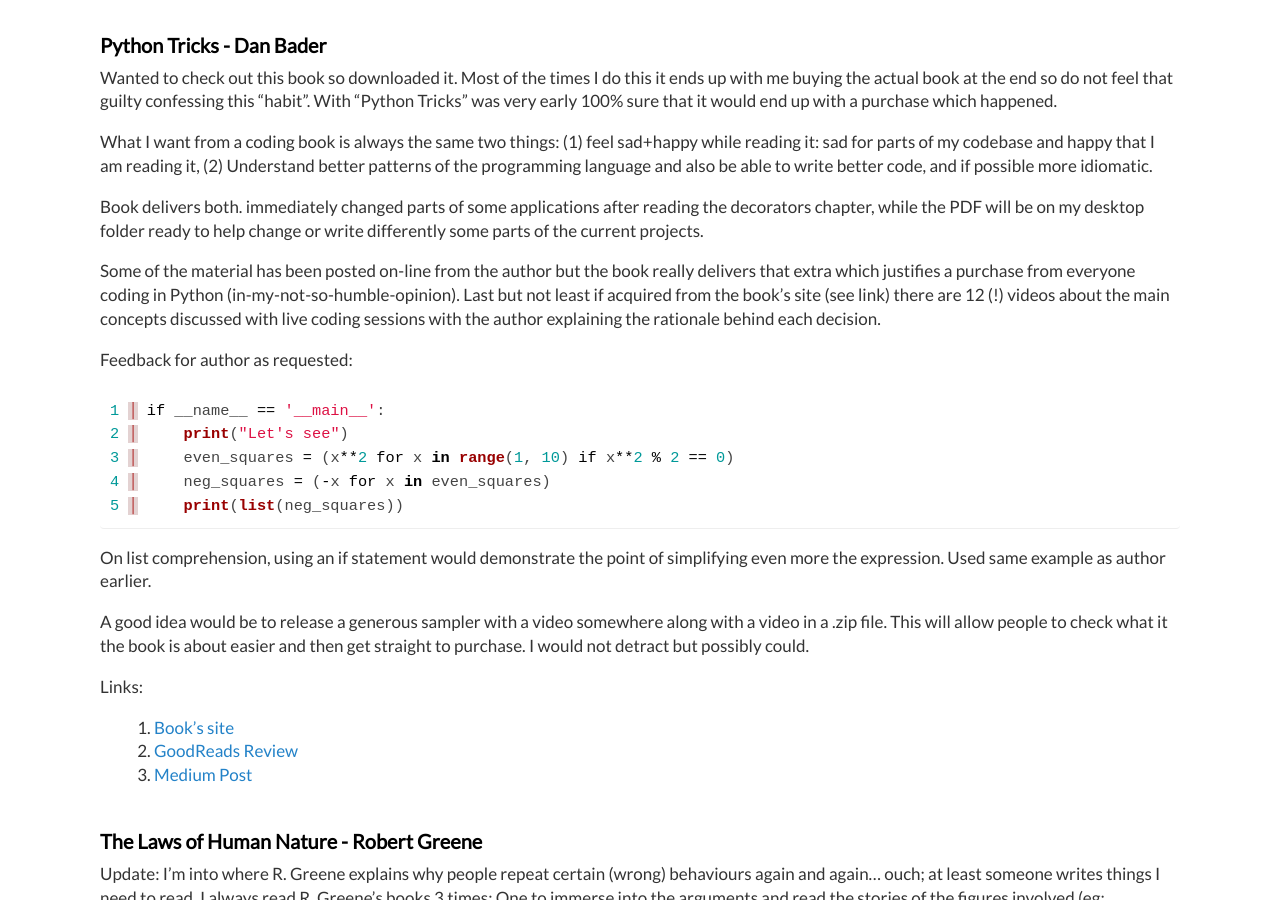
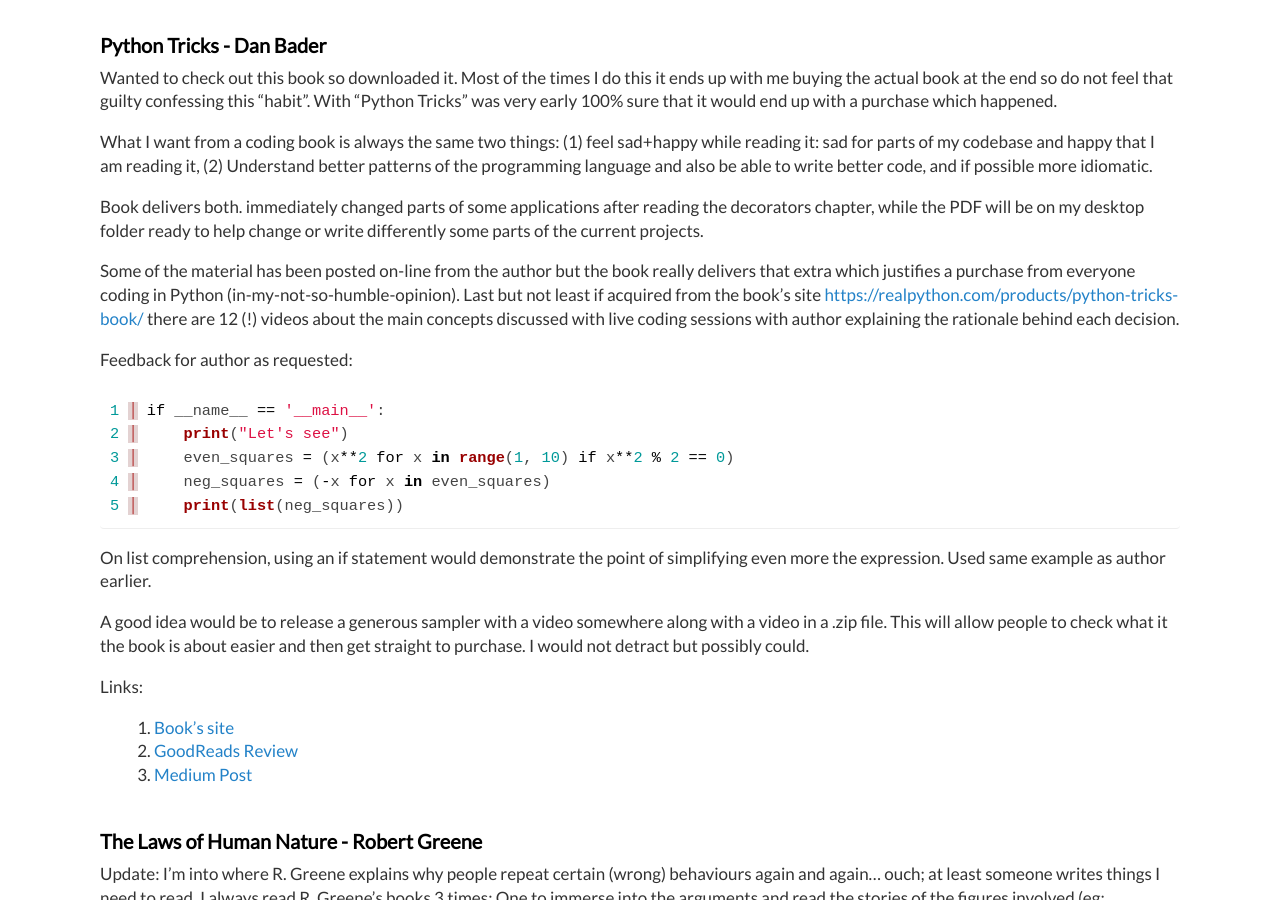
Before and after one commit to dimitrismistriotis/dimitrismistriotis.github.io, a Jekyll site: the page built from _posts/2018-01-21-books_of_2018.md, in a window 1280 px wide and 900 px high, scrolled down 9804 px. Built offline with Jekyll 4.4.1, drawn with Linux system fonts in a browser that asks for light colours.

Commit message:
Link and small rewrites.

```diff
--- a/_posts/2018-01-21-books_of_2018.md
+++ b/_posts/2018-01-21-books_of_2018.md
@@ -575,9 +575,9 @@
 Some of the material has been posted on-line from the author but the book
 really delivers that extra which justifies a purchase from everyone coding in
 Python (in-my-not-so-humble-opinion). Last but not least if acquired from the
-book's site (see link) there are 12 (!) videos about the main concepts
-discussed with live coding sessions with the author explaining the rationale
-behind each decision.
+book's site <https://realpython.com/products/python-tricks-book/> there are
+12 (!) videos about the main concepts discussed with live coding sessions with
+author explaining the rationale behind each decision.
 
 Feedback for author as requested:
 
```
